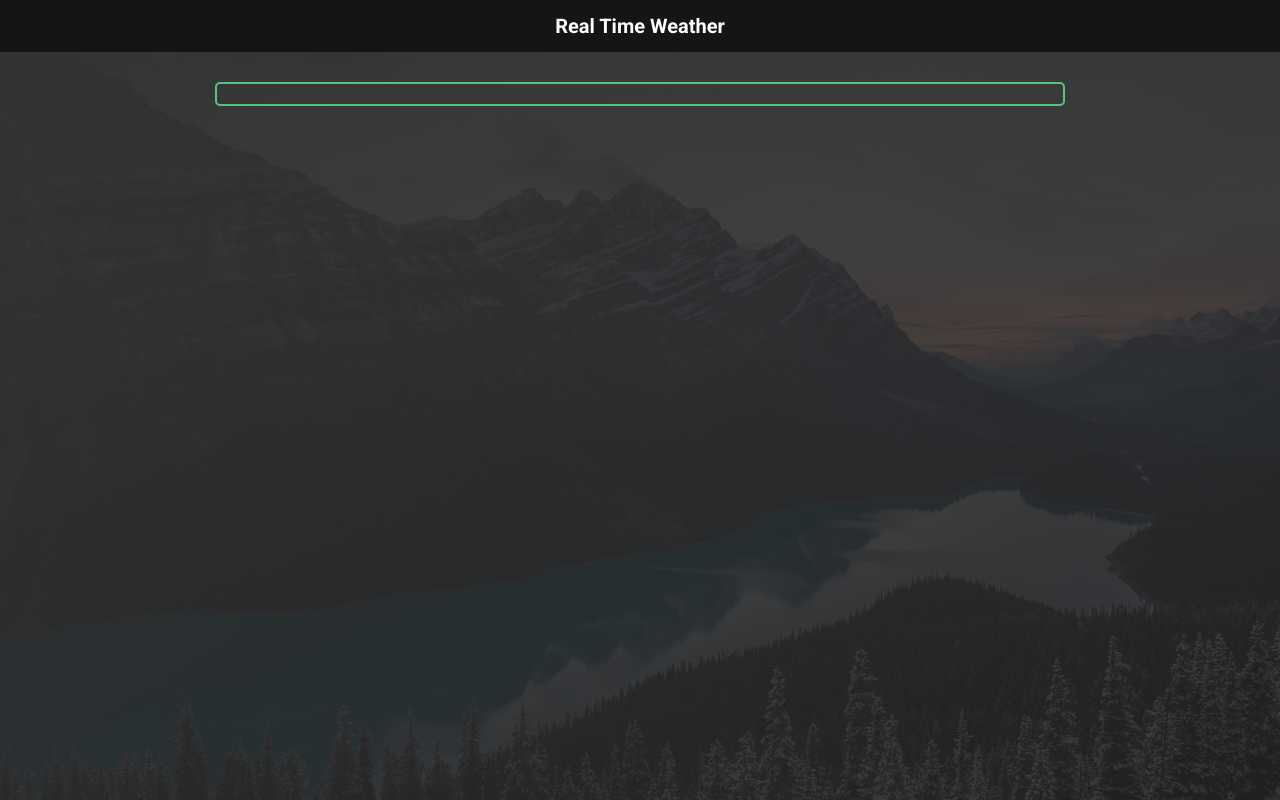
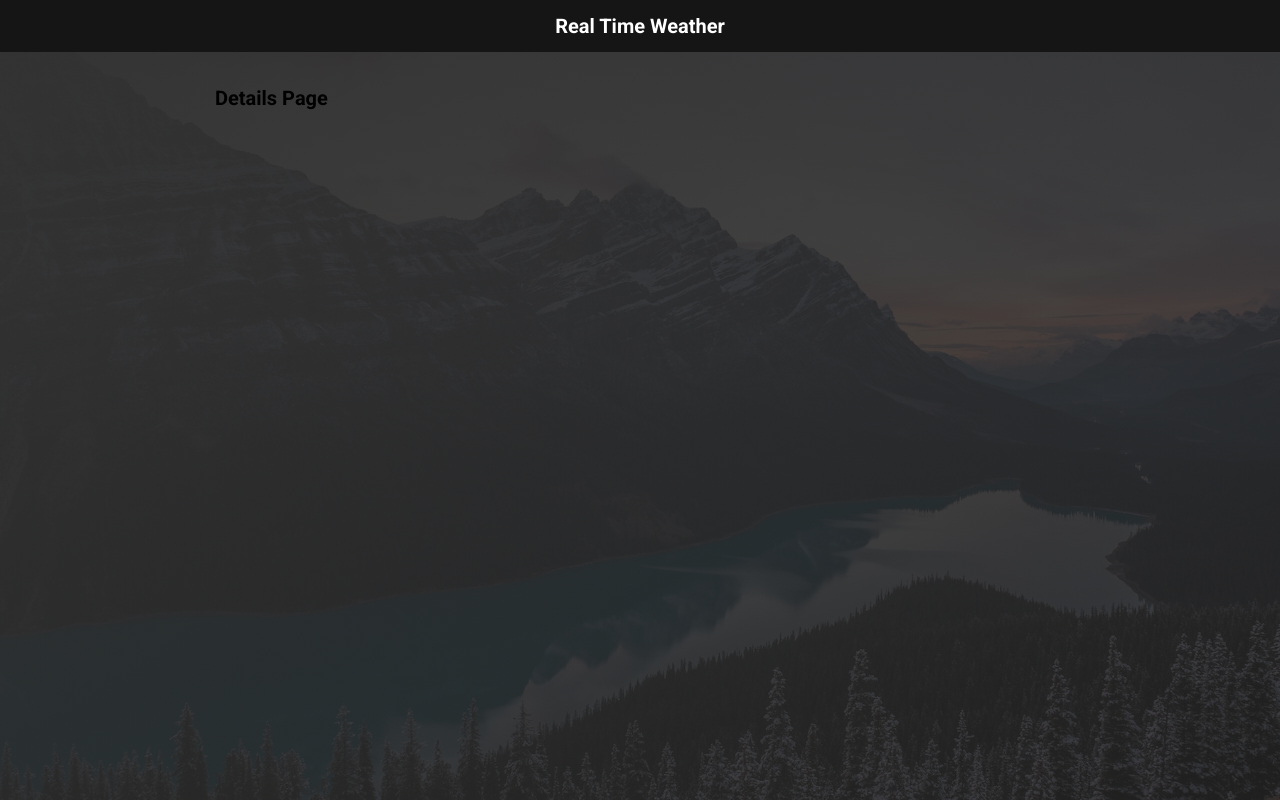
Before and after one commit to Aykut5645/react-weather-app, a React (Vite) app: page /1 in a window 1280 px wide. Built offline with nearby package versions, Linux system fonts and the light colour scheme; no server answers.

Commit message:
Add routing into app

```diff
--- a/package.json
+++ b/package.json
@@ -11,7 +11,9 @@
   },
   "dependencies": {
     "react": "^18.2.0",
-    "react-dom": "^18.2.0"
+    "react-dom": "^18.2.0",
+    "react-router": "^6.23.1",
+    "react-router-dom": "^6.23.1"
   },
   "devDependencies": {
     "@types/react": "^18.2.66",
--- a/src/App.tsx
+++ b/src/App.tsx
@@ -1,83 +1,29 @@
-import './App.scss';
-import { useEffect, useState } from 'react';
-import Metric from './components/Metric.tsx';
-import WeatherList from "./components/WeatherList.tsx";
+import { createBrowserRouter } from 'react-router-dom';
+import { RouterProvider } from 'react-router';
+
+import Layout from './ui/Layout.tsx';
+import HomePage from './pages/HomePage.tsx';
+import DetailsPage from './pages/DetailsPage.tsx';
+
+const router = createBrowserRouter([
+  {
+    element: <Layout />,
+    // errorElement: (),
+    children: [
+      {
+        path: '/',
+        element: <HomePage />,
+      },
+      {
+        path: '/:date',
+        element: <DetailsPage />,
+      },
+    ],
+  },
+]);
 
 const App = () => {
-  return (
-    <div className="container-primary">
-      <h1
-        style={{
-          color: 'white',
-          background: '#151515',
-          padding: '1rem 0',
-          textAlign: 'center',
-          marginBottom: '3rem',
-        }}
-      >
-        Real Time Weather
-      </h1>
-      <div style={{ maxWidth: '85rem', margin: 'auto' }} className="content">
-        <div
-          style={{
-            color: 'white',
-            padding: '1rem',
-            background: 'transparent',
-            marginBottom: '.8rem',
-            border: '2px solid #55c57a',
-            borderRadius: 5,
-          }}
-        >
-          {/*<div style={{}}>*/}
-          {/*  <Metric />*/}
-          {/*  <div style={{ display: 'flex', gap: '2rem', width: '100%' }}>*/}
-          {/*    <div>*/}
-          {/*      <img*/}
-          {/*        alt="weather icon"*/}
-          {/*        className="weather-icon"*/}
-          {/*        src={`src/assets/icons/${data.weather[0]?.icon}.png`}*/}
-          {/*      />*/}
-          {/*    </div>*/}
-          {/*    <div style={{ flex: 1 }}>*/}
-          {/*      <div*/}
-          {/*        style={{*/}
-          {/*          display: 'flex',*/}
-          {/*          justifyContent: 'space-between',*/}
-          {/*          paddingBottom: '1.4rem',*/}
-          {/*          borderBottom: '1px solid white',*/}
-          {/*          marginBottom: '1.4rem',*/}
-          {/*        }}*/}
-          {/*      >*/}
-          {/*        <div style={{ fontSize: '1.5rem' }}>*/}
-          {/*          <b>Location:</b> Sofia / Bulgaria*/}
-          {/*        </div>*/}
-          {/*        <div style={{ fontSize: '1.5rem' }}>*/}
-          {/*          <b>Today:</b> 5/12/2024*/}
-          {/*        </div>*/}
-          {/*      </div>*/}
-          {/*      <div style={{ fontSize: '1.5rem' }}>*/}
-          {/*        <b>Temperature:</b> 20&deg;*/}
-          {/*      </div>*/}
-          {/*      <div style={{ fontSize: '1.5rem' }}>*/}
-          {/*        <b>Weather condition:</b> Clouds (scattered clouds)*/}
-          {/*      </div>*/}
-          {/*      <div style={{ fontSize: '1.5rem' }}>*/}
-          {/*        <b>Feels like:</b> 18&deg;*/}
-          {/*      </div>*/}
-          {/*      <div style={{ fontSize: '1.5rem' }}>*/}
-          {/*        <b>Humidity:</b> 59%*/}
-          {/*      </div>*/}
-          {/*      <div style={{ fontSize: '1.5rem' }}>*/}
-          {/*        <b>Wind speed:</b> 8.75 meter/sec*/}
-          {/*      </div>*/}
-          {/*    </div>*/}
-          {/*  </div>*/}
-          {/*</div>*/}
-        </div>
-        <WeatherList/>
-      </div>
-    </div>
-  );
+  return <RouterProvider router={router} />;
 };
 
 export default App;
--- a/src/components/Metric.tsx
+++ b/src/components/MetricSwitcher.tsx
@@ -1,6 +1,6 @@
-import './Metric.scss';
+import './MetricSwitcher.scss';
 
-const Metric = () => {
+const MetricSwitcher = () => {
   return (
     <div className="metrics">
       <div className="metrics__radio-group">
@@ -32,4 +32,4 @@ const Metric = () => {
   );
 };
 
-export default Metric;
+export default MetricSwitcher;
--- /dev/null
+++ b/src/pages/DetailsPage.tsx
@@ -0,0 +1,5 @@
+const DetailsPage = () => {
+  return <h1>Details Page</h1>;
+};
+
+export default DetailsPage;
--- a/src/pages/HomePage.tsx
+++ b/src/pages/HomePage.tsx
@@ -0,0 +1,7 @@
+import WeatherList from '../components/WeatherList.tsx';
+
+const HomePage = () => {
+  return <WeatherList />;
+};
+
+export default HomePage;
--- /dev/null
+++ b/src/ui/Header.tsx
@@ -0,0 +1,17 @@
+const Header = () => {
+  return (
+    <h1
+      style={{
+        color: 'white',
+        background: '#151515',
+        padding: '1rem 0',
+        textAlign: 'center',
+        marginBottom: '3rem',
+      }}
+    >
+      Real Time Weather
+    </h1>
+  );
+};
+
+export default Header;
--- /dev/null
+++ b/src/ui/Layout.tsx
@@ -0,0 +1,17 @@
+import { Outlet } from 'react-router';
+
+import Header from './Header.tsx';
+import Main from './Main.tsx';
+
+const Layout = () => {
+  return (
+    <div className="container-primary">
+      <Header />
+      <Main>
+        <Outlet />
+      </Main>
+    </div>
+  );
+};
+
+export default Layout;
--- /dev/null
+++ b/src/ui/Main.tsx
@@ -0,0 +1,11 @@
+import { type ReactNode } from 'react';
+
+type MainProps = {
+  children: ReactNode;
+};
+
+const Main = ({ children }: MainProps) => {
+  return <main style={{ maxWidth: '85rem', margin: 'auto' }}>{children}</main>;
+};
+
+export default Main;
```
Also changed, not shown: src/components/MetricSwitcher.scss (renamed from src/components/Metric.scss), src/pages/DetailPage.tsx (deleted), 1 other file (tests, documents, lock files or other folders).
